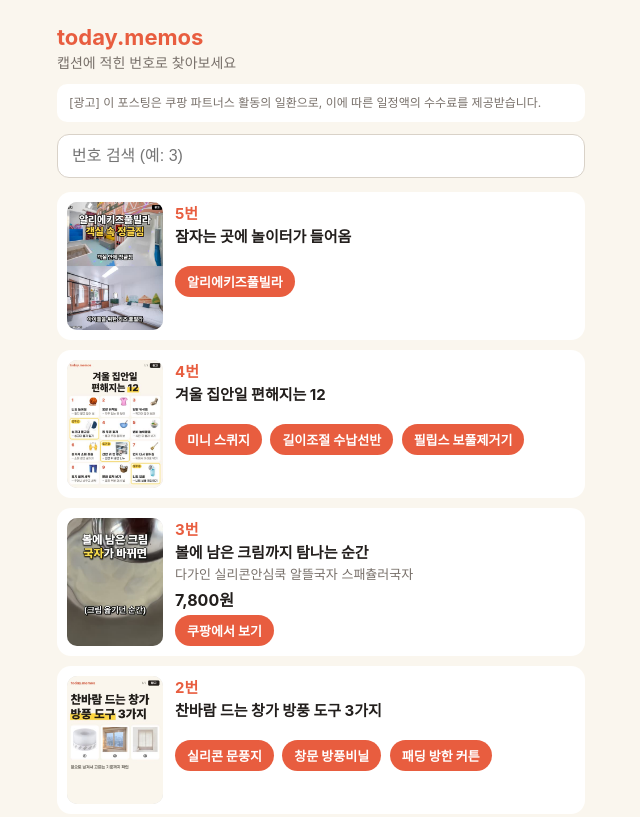
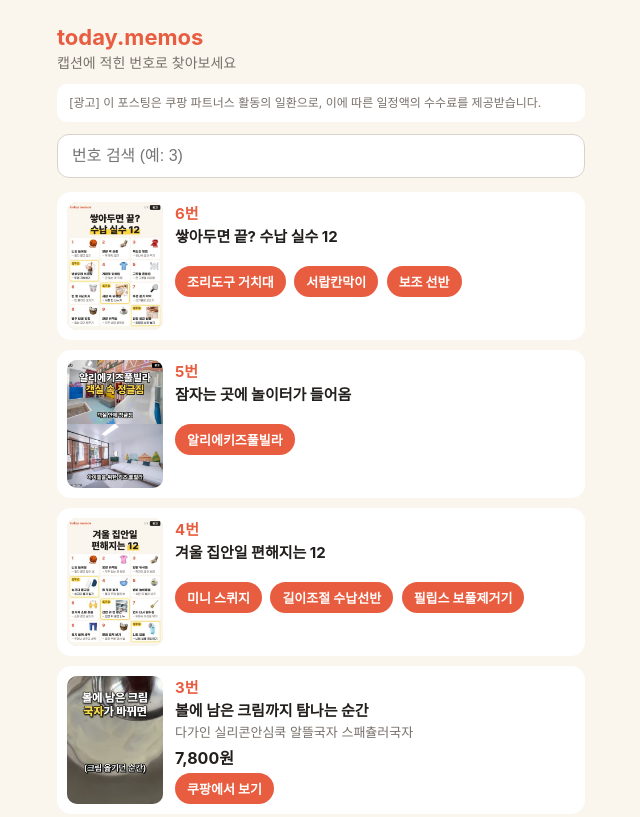
Before and after one commit to vocbob/today-memos, a plain HTML site: page index.html in a window 1280 px wide. Shown: the top 817 px of the page, without its empty margins (319-959 px from the left). Drawn offline with Linux system fonts and the light colour scheme.

Commit message:
update links

```diff
--- a/index.html
+++ b/index.html
@@ -17,7 +17,10 @@ input{width:100%;font-size:16px;padding:12px 14px;border-radius:12px;border:1px
 <h1>today.memos</h1><p class="sub">캡션에 적힌 번호로 찾아보세요</p>
 <p class="ad">[광고] 이 포스팅은 쿠팡 파트너스 활동의 일환으로, 이에 따른 일정액의 수수료를 제공받습니다.</p>
 <input id="q" type="search" inputmode="numeric" placeholder="번호 검색 (예: 3)" aria-label="번호 검색">
-<div class="card" data-n="5">
+<div class="card" data-n="6">
+  <img src="img/r20261120.jpg" alt="" loading="lazy">
+  <div class="info"><b class="num">6번</b>
+  <p class="title">쌓아두면 끝? 수납 실수 12</p><p class="btns"><a class="btn" href="https://link.coupang.com/a/iO7OhlL296" target="_blank" rel="noopener sponsored">조리도구 거치대</a> <a class="btn" href="https://link.coupang.com/a/iO7OLKNSfY" target="_blank" rel="noopener sponsored">서랍칸막이</a> <a class="btn" href="https://link.coupang.com/a/iO7PlpV7zU" target="_blank" rel="noopener sponsored">보조 선반</a> </p></div></div><div class="card" data-n="5">
   <img src="img/s20261120.jpg" alt="" loading="lazy">
   <div class="info"><b class="num">5번</b>
   <p class="title">잠자는 곳에 놀이터가 들어옴</p><p class="btns"><a class="btn" href="https://link.coupang.com/a/iOSSTebWcS" target="_blank" rel="noopener sponsored">알리에키즈풀빌라</a> </p></div></div><div class="card" data-n="4">
```
Also changed, not shown: img/r20261120.jpg (added).
